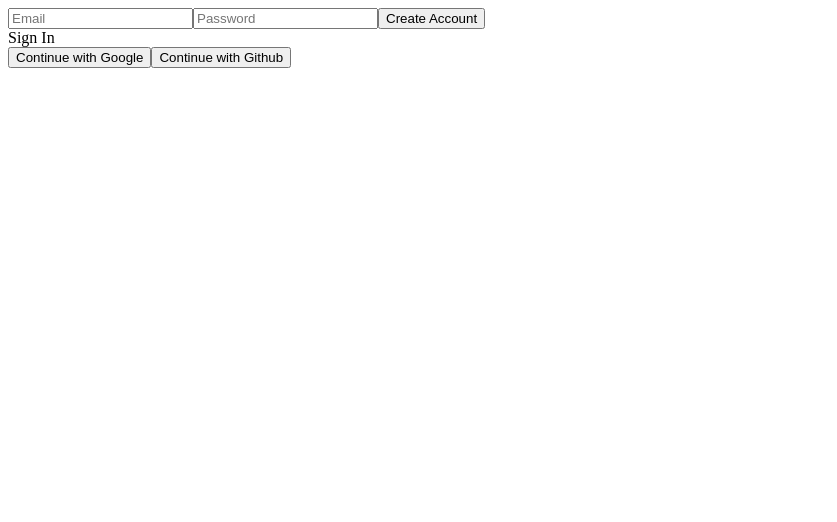
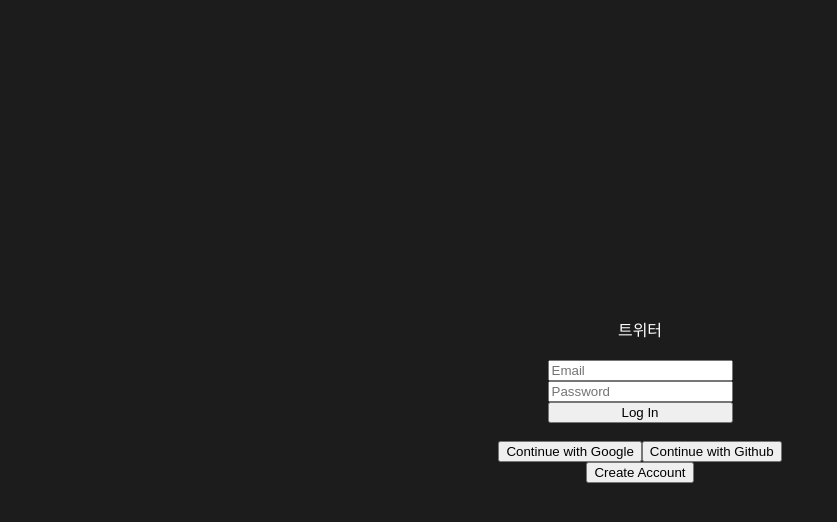
Before and after one commit to kmj0973/twitter-page-clone, a React (Create React App) app in the folder twitter_page_clone/: page /#/ in a window 1280 px wide. Shown: the top 522 px of the page, without its empty margins (0-837 px from the left). Built offline with nearby package versions, Linux system fonts and the light colour scheme; no server answers.

Commit message:
Update css, SetAuth
Update css, SetAuth

```diff
--- a/twitter_page_clone/src/component/Router.js
+++ b/twitter_page_clone/src/component/Router.js
@@ -4,6 +4,7 @@
 import Home from "../routes/Home";
 import Profile from "../routes/Profile";
 import Navigation from "./Navigation";
+import SetAuth from "../routes/SetAuth";
 import { Redirect } from "react-router-dom/cjs/react-router-dom.min";
 
 const AppRouter = ({ refreshUser, isLoggedIn, userObj }) => {
@@ -25,6 +26,9 @@
             <Route exact path="/">
               <Auth />
             </Route>
+            <Route exact path="/setAuth">
+              <SetAuth refreshUser={refreshUser} />
+            </Route>
             <Redirect from="*" to="/" />
           </>
         )}
--- a/twitter_page_clone/src/index.js
+++ b/twitter_page_clone/src/index.js
@@ -1,6 +1,7 @@
 import React from "react";
 import ReactDOM from "react-dom/client";
 import App from "./component/App";
+import "./styles.css";
 import { authService } from "./myBase";
 
 const root = ReactDOM.createRoot(document.getElementById("root"));
--- a/twitter_page_clone/src/routes/Auth.js
+++ b/twitter_page_clone/src/routes/Auth.js
@@ -8,6 +8,7 @@
   signInWithPopup,
 } from "firebase/auth";
 import { authService } from "../myBase";
+import { Link } from "react-router-dom/cjs/react-router-dom.min";
 
 const Auth = () => {
   const [email, setEmail] = useState("");
@@ -23,23 +24,37 @@
     }
     console.log(event.target.name);
   };
-  const onSubmit = async (event) => {
+  const onLogIn = async (event) => {
     event.preventDefault();
     try {
       let data;
       const auth = getAuth();
-      if (newAccount) {
-        data = await createUserWithEmailAndPassword(auth, email, password);
-      } else {
+      // if (newAccount) {
+      //   data = await createUserWithEmailAndPassword(auth, email, password);
+      // } else {
       data = await signInWithEmailAndPassword(auth, email, password);
-      }
       console.log(data);
       console.log(authService.currentUser);
     } catch (error) {
       setError(error.message.replace("Firebase:", ""));
     }
   };
-  const toggleAccount = () => setNewAccount((prev) => !prev);
+  const onCreateAccount = async (event) => {
+    event.preventDefault();
+    try {
+      let data;
+      const auth = getAuth();
+      // if (newAccount) {
+      //   data = await createUserWithEmailAndPassword(auth, email, password);
+      // } else {
+      data = await signInWithEmailAndPassword(auth, email, password);
+      console.log(data);
+      console.log(authService.currentUser);
+    } catch (error) {
+      setError(error.message.replace("Firebase:", ""));
+    }
+  };
+  // const toggleAccount = () => setNewAccount((prev) => !prev);
   const onSocialClick = async (event) => {
     console.log(event.target.name);
     let provider;
@@ -56,8 +71,10 @@
     }
   };
   return (
-    <div>
-      <form onSubmit={onSubmit}>
+    <div className="login-form">
+      트위터
+      <form className="login-form__input" onSubmit={onLogIn}>
+        <div className="login-form__input_text">
           <input
             name="email"
             type="text"
@@ -71,15 +88,17 @@
             type="password"
             placeholder="Password"
             required
-          vlaue={password}
+            value={password}
             onChange={onChange}
           />
-        <input type="submit" value={newAccount ? "Create Account" : "Log In"} />
+          <input
+            type="submit"
+            // value={newAccount ? "Create Account" : "Log In"}
+            value="Log In"
+          />
+        </div>
       </form>
-      <span onClick={toggleAccount}>
-        {newAccount ? "Sign In" : "Create Account"}
-      </span>
-      <div>
+      <div className="other-auth">
         <button onClick={onSocialClick} name="google">
           Continue with Google
         </button>
@@ -87,6 +106,9 @@
           Continue with Github
         </button>
       </div>
+      <Link to="/setAuth">
+        <input type="submit" value="Create Account" />
+      </Link>
       {error}
     </div>
   );
--- /dev/null
+++ b/twitter_page_clone/src/routes/SetAuth.js
@@ -0,0 +1,83 @@
+import React, { useState } from "react";
+import { Link, useHistory } from "react-router-dom/cjs/react-router-dom.min";
+import {
+  getAuth,
+  createUserWithEmailAndPassword,
+  signOut,
+} from "firebase/auth";
+import { authService } from "../myBase";
+
+const SetAuth = ({ refreshUser }) => {
+  const [email, setEmail] = useState("");
+  const [password, setPassword] = useState("");
+  const [error, setError] = useState("");
+  const history = useHistory();
+  const onCancel = (event) => {
+    event.preventDefault();
+    history.push("/");
+  };
+  const onSubmit = async (event) => {
+    event.preventDefault();
+    try {
+      let data;
+      const auth = getAuth();
+      // if (newAccount) {
+      //   data = await createUserWithEmailAndPassword(auth, email, password);
+      // } else {
+      data = await createUserWithEmailAndPassword(auth, email, password);
+      signOut(auth);
+      refreshUser();
+      console.log(data);
+      console.log(authService.currentUser);
+    } catch (error) {
+      setError(error.message.replace("Firebase:", ""));
+    }
+  };
+  const onChange = (event) => {
+    const { name, value } = event.target;
+    if (name === "email") {
+      setEmail(value);
+    } else if (name === "password") {
+      setPassword(value);
+    }
+    console.log(event.target.name);
+  };
+  return (
+    <div className="auth-form">
+      회원가입
+      <form className="auth-form__input" onSubmit={onSubmit}>
+        <div>
+          Email <br />
+          <input
+            name="email"
+            type="text"
+            placeholder="Email"
+            required
+            value={email}
+            onChange={onChange}
+          />
+          <br />
+          Password
+          <br />
+          <input
+            name="password"
+            type="password"
+            placeholder="Password"
+            required
+            value={password}
+            onChange={onChange}
+          />
+        </div>
+        <div className="auth-form__button">
+          <button type="submit">Join</button>
+          <button onClick={onCancel} type="button">
+            Cancel
+          </button>
+        </div>
+      </form>
+      {error}
+    </div>
+  );
+};
+
+export default SetAuth;
--- /dev/null
+++ b/twitter_page_clone/src/styles.css
@@ -0,0 +1,49 @@
+body {
+  margin: 0;
+  padding: 0;
+  box-sizing: border-box;
+  background-color: rgb(29, 28, 28);
+  color: rgb(255, 255, 255);
+}
+.login-form {
+  width: 100vw;
+  height: 100vh;
+  display: flex;
+  flex-direction: column;
+  align-items: center;
+  justify-content: center;
+}
+.login-form__input {
+  height: 100px;
+  display: flex;
+  flex-direction: column;
+  align-items: center;
+  justify-content: space-evenly;
+}
+.login-form__input_text {
+  display: flex;
+  flex-direction: column;
+}
+
+.auth-form {
+  display: flex;
+  height: 100vh;
+  flex-direction: column;
+  justify-content: center;
+  align-items: center;
+}
+.auth-form__input {
+  height: 150px;
+  display: flex;
+  flex-direction: column;
+  align-items: center;
+  justify-content: space-evenly;
+}
+.auth-form__button {
+  display: flex;
+  width: 100%;
+  justify-content: space-evenly;
+}
+.auth-form__button button {
+  width: 70px;
+}
```
Lines whose indentation alone changed are shown as unchanged.
